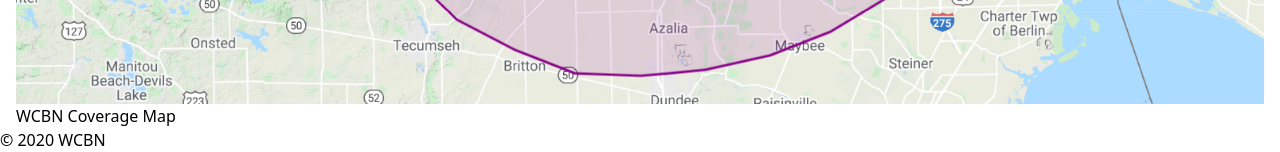
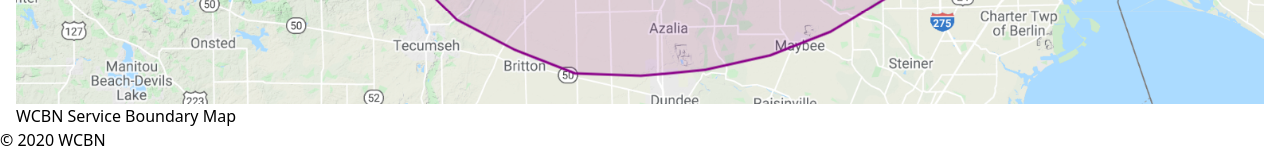
Before and after one commit to wcbn/wcbn.org, a Django app: template src/wcbn_cms/templates/flatpages/about.html in a window 1280 px wide. Shown: the part 1263-1415 px from the top of the page. Run offline with Django 3.2, Linux system fonts and the light colour scheme; the template is opened without the code that fills it, so the values that code supplies are empty; style sheets or scripts are compiled from the project's sources.

Commit message:
fig caption

```diff
--- a/src/wcbn_cms/templates/flatpages/about.html
+++ b/src/wcbn_cms/templates/flatpages/about.html
@@ -13,8 +13,8 @@
       <p>{{ flatpage.content }}</p>
     </div>
     <figure>
-      <img alt="WCBN Coverage Map" src="{% static 'img/coverage_map.png' %}" data-zoomable />
-      <figcaption>WCBN Coverage Map</figcaption>
+      <img alt="WCBN Service Boundary Map" src="{% static 'img/coverage_map.png' %}" data-zoomable />
+      <figcaption>WCBN Service Boundary Map</figcaption>
     </figure>
   </div>
 
```
